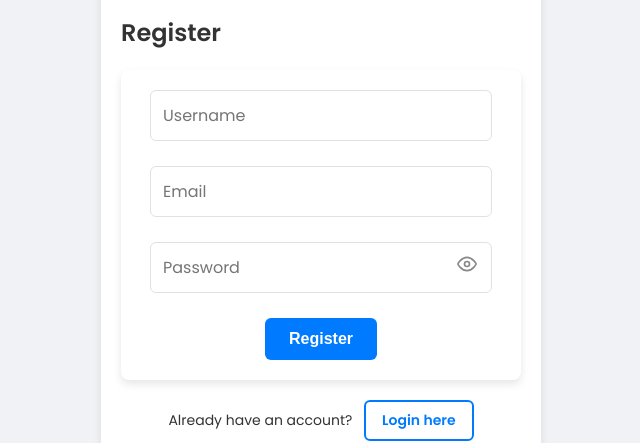
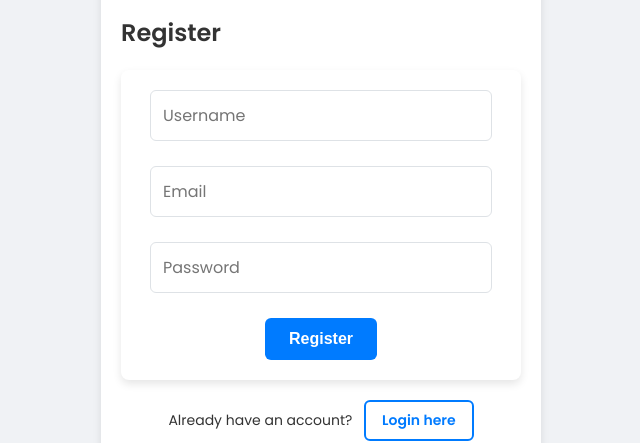
Before and after one commit to vinodpatil1739/task-manager-frontend, a React (Create React App) app: page /register in a window 1280 px wide. Shown: the part 154-597 px from the top of the page, without its empty margins (319-959 px from the left). Built offline with nearby package versions, Linux system fonts and the light colour scheme.

Commit message:
Final version of frontend

```diff
--- a/src/pages/RegisterPage.js
+++ b/src/pages/RegisterPage.js
@@ -6,43 +6,36 @@ function RegisterPage({ apiBaseUrl }) {
   const [username, setUsername] = useState('');
   const [email, setEmail] = useState('');
   const [password, setPassword] = useState('');
-  const [isPasswordVisible, setIsPasswordVisible] = useState(false);
-  const [isPasswordFocused, setIsPasswordFocused] = useState(false);
   const [error, setError] = useState('');
-  const [success, setSuccess] = useState('');
+  const [success, setSuccess] = useState(''); // State for the success message
   const navigate = useNavigate();
 
   const handleSubmit = (e) => {
     e.preventDefault();
-    setError('');
-    setSuccess('');
+    setError(''); // Clear previous errors
+    setSuccess(''); // Clear previous success messages
+
     const newUser = { username, email, password };
+
     axios.post(`${apiBaseUrl}/api/auth/register`, newUser)
       .then(response => {
+        // Set the success message
         setSuccess('Registration successful! Redirecting to login...');
+
+        // Wait for 2 seconds, then redirect
         setTimeout(() => {
           navigate('/login');
         }, 2000);
       })
       .catch(err => {
-        setError(err.response?.data?.message || 'Registration failed. Please try again.');
+        if (err.response && err.response.data && err.response.data.message) {
+          setError(err.response.data.message);
+        } else {
+          setError('Registration failed. Please try again.');
+        }
         console.error('Registration error!', err);
       });
   };
-
-  const EyeIcon = () => (
-    <svg xmlns="http://www.w3.org/2000/svg" width="24" height="24" viewBox="0 0 24 24" fill="none" stroke="currentColor" strokeWidth="2" strokeLinecap="round" strokeLinejoin="round">
-        <path d="M1 12s4-8 11-8 11 8 11 8-4 8-11 8-11-8-11-8z"></path>
-        <circle cx="12" cy="12" r="3"></circle>
-    </svg>
-  );
-
-  const EyeSlashIcon = () => (
-     <svg xmlns="http://www.w3.org/2000/svg" width="24" height="24" viewBox="0 0 24 24" fill="none" stroke="currentColor" strokeWidth="2" strokeLinecap="round" strokeLinejoin="round">
-        <path d="M17.94 17.94A10.07 10.07 0 0 1 12 20c-7 0-11-8-11-8a18.45 18.45 0 0 1 5.06-5.94M9.9 4.24A9.12 9.12 0 0 1 12 4c7 0 11 8 11 8a18.5 18.5 0 0 1-2.16 3.19m-6.72-1.07a3 3 0 1 1-4.24-4.24"></path>
-        <line x1="1" y1="1" x2="23" y2="23"></line>
-    </svg>
-  );
 
   return (
     <div className="auth-form-container">
@@ -50,33 +43,10 @@ function RegisterPage({ apiBaseUrl }) {
       <form onSubmit={handleSubmit}>
         <input type="text" placeholder="Username" value={username} onChange={(e) => setUsername(e.target.value)} required />
         <input type="email" placeholder="Email" value={email} onChange={(e) => setEmail(e.target.value)} required />
-        <div className="password-wrapper">
-          <input
-            type={isPasswordVisible ? "text" : "password"}
-            placeholder="Password"
-            value={password}
-            onChange={(e) => setPassword(e.target.value)}
-            onFocus={() => setIsPasswordFocused(true)}
-            onBlur={() => setIsPasswordFocused(false)}
-            required
-          />
-          <span onClick={() => setIsPasswordVisible(!isPasswordVisible)} className="password-toggle-icon">
-            {isPasswordVisible ? <EyeSlashIcon /> : <EyeIcon />}
-          </span>
-        </div>
-        {isPasswordFocused && (
-          <div className="password-requirements">
-            <strong>Password must contain:</strong>
-            <ul>
-              <li>At least 8 characters</li>
-              <li>At least one uppercase letter (A-Z)</li>
-              <li>At least one lowercase letter (a-z)</li>
-              <li>At least one number (0-9)</li>
-              <li>At least one special character (!@#$...)</li>
-            </ul>
-          </div>
-        )}
+        <input type="password" placeholder="Password" value={password} onChange={(e) => setPassword(e.target.value)} required />
         <button type="submit">Register</button>
+
+        {/* Display success or error messages */}
         {error && <p className="error-message">{error}</p>}
         {success && <p className="success-message">{success}</p>}
       </form>
```
